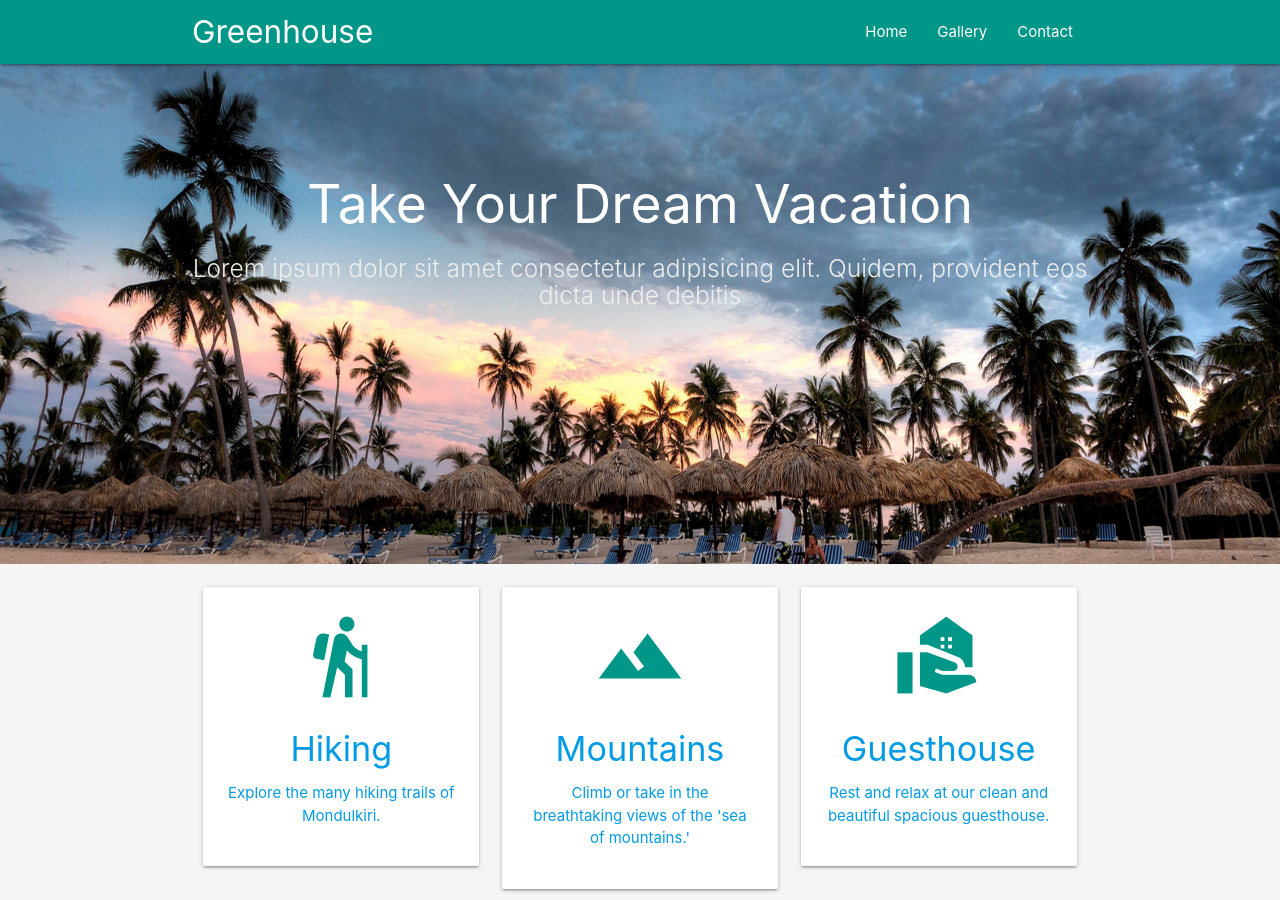
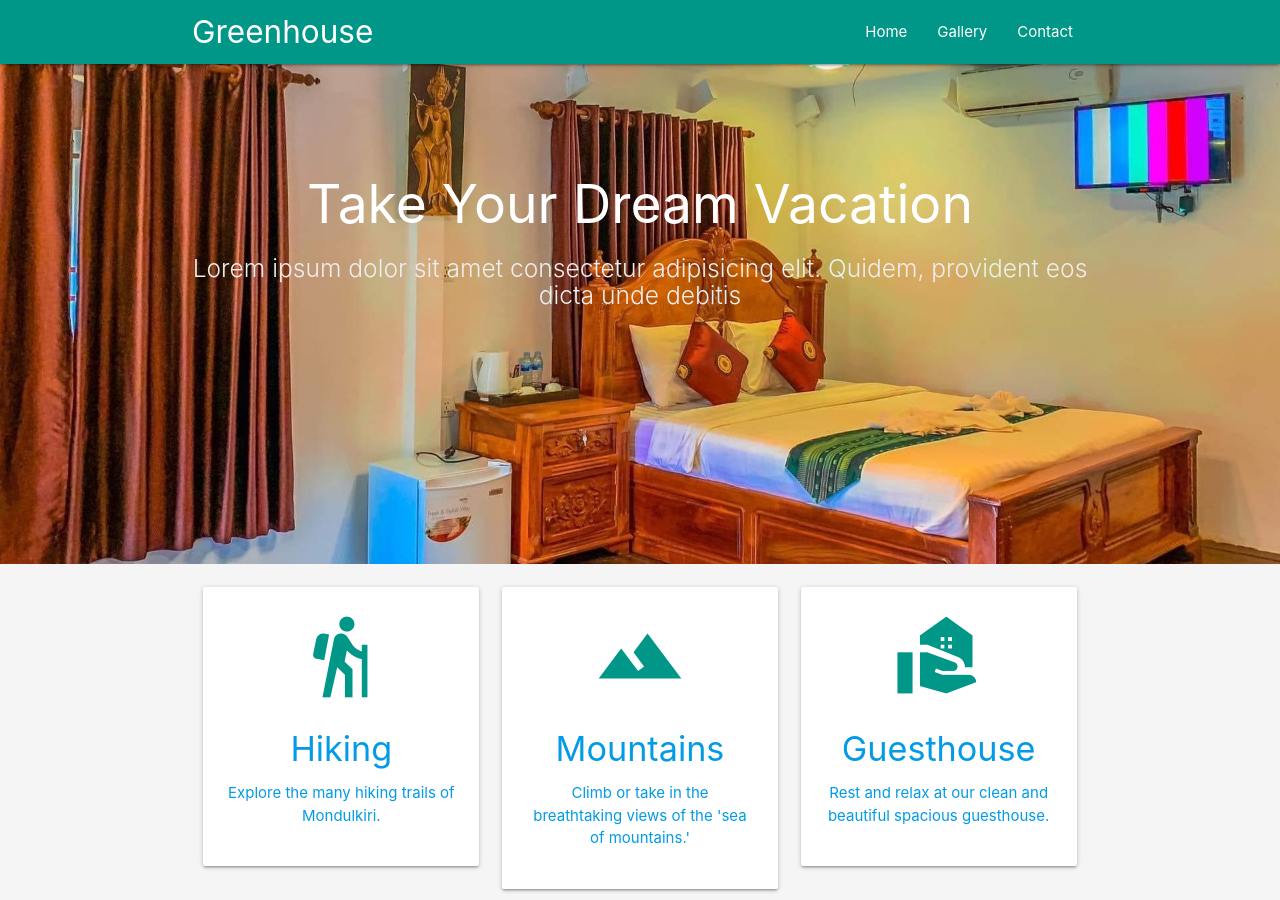
Before and after one commit to yong-lim/elephant, a Jekyll site: the page built from index.md, in a window 1280 px wide and 900 px high. Built offline with Jekyll 4.4.1, drawn with Linux system fonts in a browser that asks for light colours; nearby versions of some CDN libraries.

Commit message:
Add header slide photos

```diff
--- a/_includes/slider.html
+++ b/_includes/slider.html
@@ -1,7 +1,7 @@
   <section class="slider">
     <ul class="slides">
       <li>
-        <img src="assets/img/resort1.jpg">
+        <img src="assets/img/slides/s1.jpg">
         <!-- random image -->
         <div class="caption center-align">
           <h2>Take Your Dream Vacation</h2>
@@ -9,7 +9,7 @@
         </div>
       </li>
       <li>
-        <img src="assets/img/resort2.jpg">
+        <img src="assets/img/slides/s2.jpg">
         <!-- random image -->
         <div class="caption left-align">
           <h2>We Work With All Budgets</h2>
@@ -17,7 +17,15 @@
         </div>
       </li>
       <li>
-        <img src="assets/img/resort3.jpg">
+        <img src="assets/img/slides/s3.jpg">
+        <!-- random image -->
+        <div class="caption left-align">
+          <h2>We Work With All Budgets</h2>
+          <h5 class="light grey-text text-lighten-3 hide-on-small-only">Lorem ipsum dolor sit amet consectetur adipisicing elit. Possimus delectus inventore neque impedit</h5>
+        </div>
+      </li>
+      <li>
+        <img src="assets/img/slides/s4.jpg">
         <!-- random image -->
         <div class="caption right-align">
           <h2>Group & Individual Getaways</h2>
```
Also changed, not shown: assets/img/slides/s1.jpg (added), assets/img/slides/s2.jpg (added), assets/img/slides/s3.jpg (added), assets/img/slides/s4.jpg (added).
